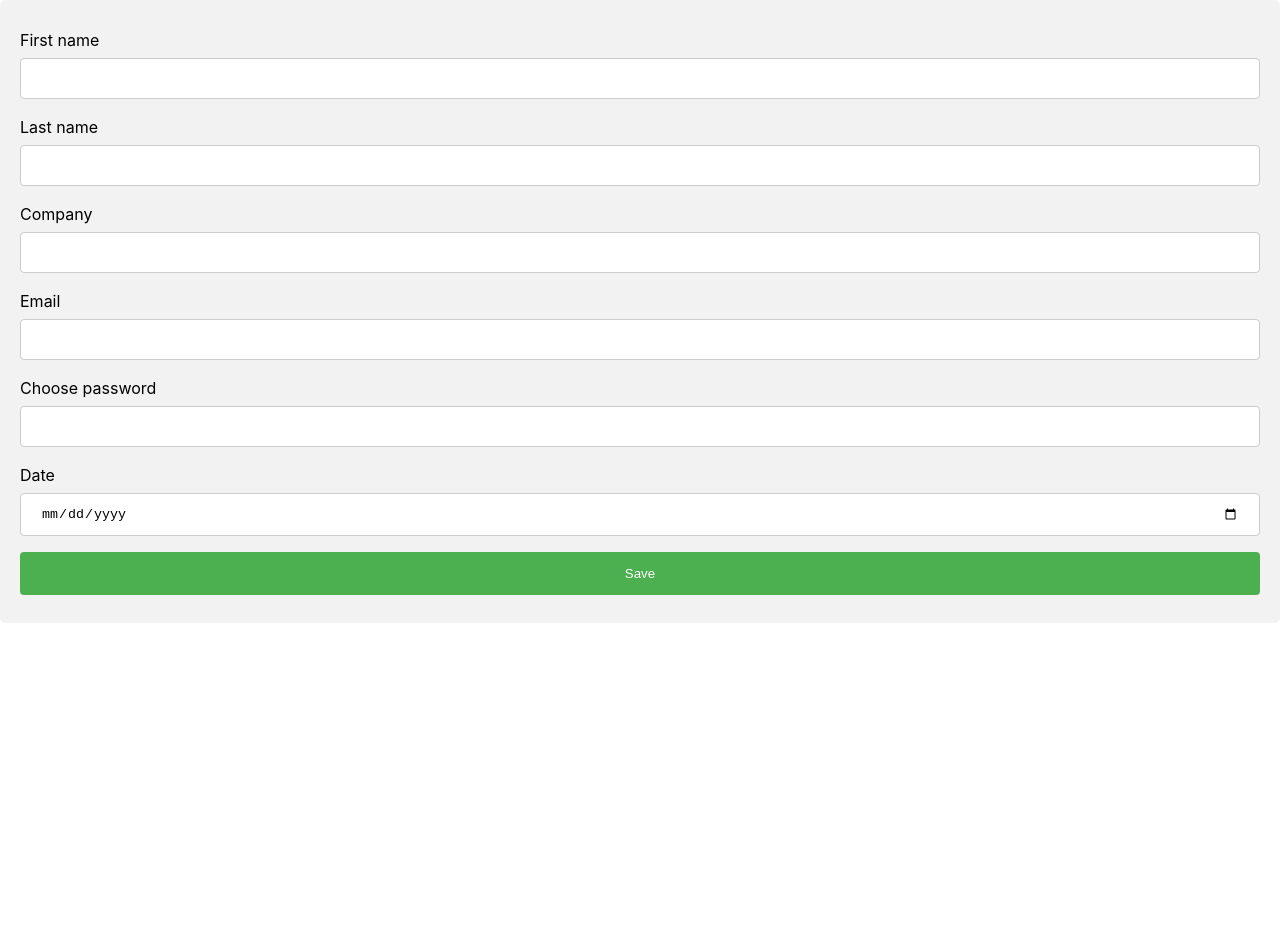
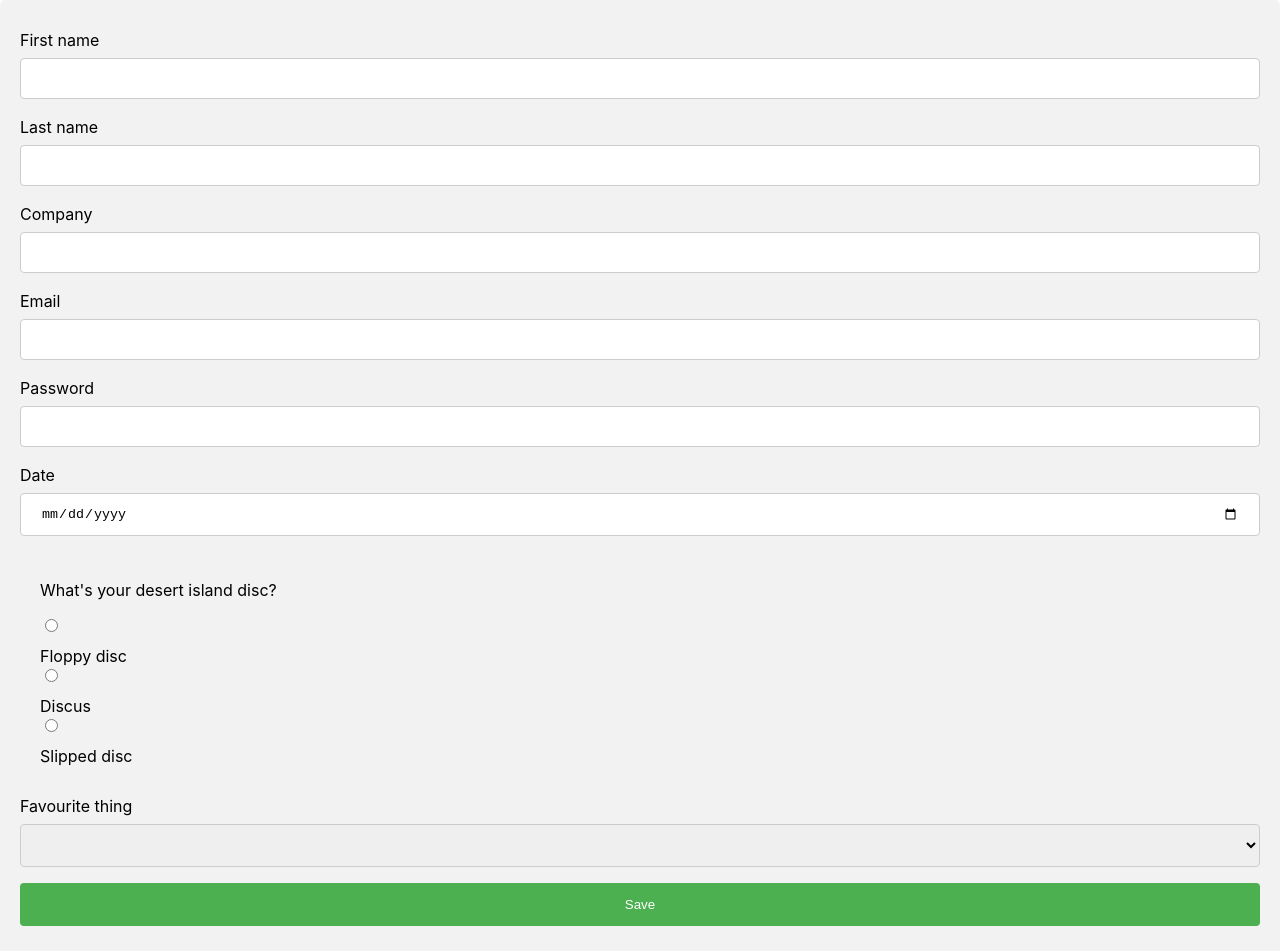
Before and after one commit to jonathanwelton/form-comparison-app, a Next.js app: page /react-hook-form-example in a window 1280 px wide. Shown: the top 951 px of the page. Before the commit the page ends 800 px from the top, so only its background shows below. Built offline with nearby package versions, Linux system fonts and the light colour scheme.

Commit message:
Make RHF ours

```diff
--- /dev/null
+++ b/components/RadioButton.tsx
@@ -0,0 +1,19 @@
+import React from 'react'
+
+interface RadioButtonProps {
+    label: string,
+    name: string,
+    required?: boolean,
+    value: string
+}
+
+const RadioButton: React.ForwardRefRenderFunction<HTMLInputElement, RadioButtonProps> = ({label, name, required, value, ...props }, ref) => (
+    <>
+        <input id={value} name={name} required={required} type="radio" {...props} ref={ref} value={value} />
+        <label htmlFor={value}>{label}</label>
+    </>
+)
+
+const RadioButtonwithRef = React.forwardRef(RadioButton)
+
+export default RadioButtonwithRef
--- /dev/null
+++ b/components/RadioGroup.tsx
@@ -0,0 +1,20 @@
+import React from 'react'
+
+interface RadioGroupProps {
+    children: React.ReactNode,
+    errorMessage?: string
+    name: string,
+    title: string,
+}
+
+const RadioGroup: React.ForwardRefRenderFunction<HTMLDivElement, RadioGroupProps> = ({ children, errorMessage, name, title }, ref) => (
+    <div aria-invalid={!!errorMessage} aria-describedby={!!errorMessage && `${name}-error-message`} aria-labelledby={`${name}-label`} role="radiogroup" ref={ref}>
+        <p id={`${name}-label`}>{title}</p>
+        {children}
+        {errorMessage && <span id={`${name}-error-message`} role="alert">{errorMessage}</span>}
+    </div>
+)
+
+const RadioGroupwithRef = React.forwardRef(RadioGroup)
+
+export default RadioGroupwithRef
--- /dev/null
+++ b/components/Select.tsx
@@ -0,0 +1,27 @@
+import React from 'react'
+
+interface SelectProps {
+    errorMessage?: string,
+    label: string,
+    options: { label: string, value: string}[],
+    name: string,
+    required?: boolean,
+    type?: string,
+}
+
+const Select: React.ForwardRefRenderFunction<HTMLSelectElement, SelectProps> = ({ errorMessage, label, name, options, required, type = 'text', ...props }, ref) => (
+    <>
+        <label htmlFor={name}>{label}</label>
+        <select aria-describedby={errorMessage && `${name}-error-message`} aria-invalid={!!errorMessage} id={name} name={name} required={required} {...props} ref={ref}>
+        <option value=""></option>
+            {options.map(option => (
+                <option key={option.value} value={option.value}>{option.label}</option>
+            ))}
+        </select>
+        {errorMessage && <span id={`${name}-error-message`} role="alert">{errorMessage}</span>}
+    </>
+)
+
+const SelectwithRef = React.forwardRef(Select)
+
+export default SelectwithRef
--- /dev/null
+++ b/components/TextInput.tsx
@@ -0,0 +1,21 @@
+import React from 'react'
+
+interface TextInputProps {
+    errorMessage?: string,
+    label: string,
+    name: string,
+    required?: boolean,
+    type?: string,
+}
+
+const TextInput: React.ForwardRefRenderFunction<HTMLInputElement, TextInputProps> = ({ errorMessage, label, name, required, type = 'text', ...props }, ref) => (
+    <>
+        <label htmlFor={name}>{label}</label>
+        <input aria-describedby={errorMessage && `${name}-error-message`} aria-invalid={!!errorMessage} id={name} name={name} required={required} type={type} {...props} ref={ref} />
+        {errorMessage && <span id={`${name}-error-message`} role="alert">{errorMessage}</span>}
+    </>
+)
+
+const TextInputwithRef = React.forwardRef(TextInput)
+
+export default TextInputwithRef
--- /dev/null
+++ b/hooks/useForm.ts
@@ -0,0 +1,27 @@
+import { RegisterOptions, SubmitHandler, UseFormProps, useForm as useRHF } from "react-hook-form";
+
+const useForm = (props?: UseFormProps) => {
+    const { register, ...rest } = useRHF({ mode: 'onBlur', ...props})
+
+    const extendedRegister = (name: string, rules: RegisterOptions) => {
+        const returns = register(name, rules)
+
+        return {
+            ...returns,
+            required: !!rules.required
+        }
+    }
+
+    return {
+        register: extendedRegister,
+        ...rest
+    }
+};
+
+export type {
+    SubmitHandler
+}
+
+export {
+    useForm
+}
--- a/pages/react-hook-form-example.tsx
+++ b/pages/react-hook-form-example.tsx
@@ -1,4 +1,9 @@
-import { SubmitHandler, useForm } from "react-hook-form";
+import { SubmitHandler, useForm } from "../hooks/useForm";
+
+import RadioButton from "../components/RadioButton"
+import RadioGroup from "../components/RadioGroup"
+import Select from "../components/Select"
+import TextInput from "../components/TextInput"
 
 type Inputs = {
   firstName: string,
@@ -11,85 +16,65 @@ type Inputs = {
 };
 
 export default function ReactHookFormExample({ saveData }) {
-  const { register, handleSubmit, formState: { errors } } = useForm<Inputs>({ mode: 'onBlur' });
+  const { register, handleSubmit, formState: { errors } } = useForm();
   const onSubmit: SubmitHandler<Inputs> = data => {
     console.log(data)
     if (typeof saveData !== 'undefined') { saveData(data) }
   }
 
   return (
-    <form noValidate onSubmit={handleSubmit(onSubmit)}>
-      <label>First name</label>
-      <input
-        type="text"
-        aria-invalid={errors.firstName ? "true" : "false"}
-        data-testid="firstName"
-        {...register("firstName", {
+    <main>
+      <form noValidate onSubmit={handleSubmit(onSubmit)}>
+        <TextInput data-testid="firstName" errorMessage={errors?.firstName?.message} label="First name" {...register("firstName", {
           required: { value: true, message: "Please enter you first name" }
-        })}
-      />
-      {errors.lastName && <span role="alert">{errors.lastName.message}</span>}
+        })} />
 
-      <label>Last name</label>
-      <input
-        type="text"
-        aria-invalid={errors.lastName ? "true" : "false"}
-        data-testid="lastName"
-        {...register("lastName", {
+        <TextInput data-testid="lastName" errorMessage={errors?.lastName?.message} label="Last name" {...register("lastName", {
           required: { value: true, message: "Please enter you last name" }
-        })}
-      />
-      {errors.firstName && <span role="alert">{errors.firstName.message}</span>}
+        })} />
 
-      <label>Company</label>
-      <input
-        type="text"
-        aria-invalid={errors.company ? "true" : "false"}
-        data-testid="company"
-        {...register("company", {
+        <TextInput data-testid="company" errorMessage={errors?.company?.message} label="Company" {...register("company", {
           required: { value: true, message: "Please enter you company" }
-        })}
-      />
-      {errors.company && <span role="alert">{errors.company.message}</span>}
+        })} />
 
-      <label>Email</label>
-      <input
-        type="email"
-        aria-invalid={errors.email ? "true" : "false"}
-        data-testid="email"
-        {...register("email", {
+        <TextInput data-testid="email" errorMessage={errors?.email?.message} label="Email" type="email" {...register("email", {
           required: { value: true, message: "Please enter your email" },
           pattern: { value: /^(([^<>()[\]\.,;:\s@\"]+(\.[^<>()[\]\.,;:\s@\"]+)*)|(\".+\"))@(([^<>()[\]\.,;:\s@\"]+\.)+[^<>()[\]\.,;:\s@\"]{2,})$/i, message: "Please enter a valid email" }
-        })}
-      />
-      {errors.email && <span role="alert">{errors.email.message}</span>}
+        })} />
 
-      <label>Choose password</label>
-      <input
-        type="password"
-        aria-invalid={errors.password ? "true" : "false"}
-        data-testid="password"
-        {...register("password", {
+        <TextInput data-testid="password" errorMessage={errors?.password?.message} label="Password" type="password" {...register("password", {
           required: { value: true, message: "Please enter a password" },
-          minLength:  { value: 8, message: "Please enter a password at least 8 characters long" },
-          maxLength:  { value: 100, message: "Please enter a password no more than 100 characters long" },
           pattern: { value: /^(?=.{8,100}$)(?=.*?[a-z])(?=.*?[A-Z])(?=.*?[0-9]).*$/ , message: "Please enter a valid password containing at least one number with a mixture of uppercase and lowercase letters" }
-        })}
-      />
-      {errors.password && <span role="alert">{errors.password.message}</span>}
+        })} />
 
-      <label>Date</label>
-      <input
-        type="date"
-        aria-invalid={errors.date ? "true" : "false"}
-        data-testid="date"
-        {...register('date', {
+        <TextInput data-testid="date" errorMessage={errors?.date?.message} label="Date" type="date" {...register("date", {
           required: { value: true, message: "Please enter a valid date" },
-        })}
-      />
-      {errors.date && <span role="alert">{errors.date.message}</span>}
+        })} />
 
-      <input type="submit" data-testid="save" value="Save" />
-    </form>
+        <RadioGroup errorMessage={errors?.desertIslandDisc?.message} name="desertIslandDisc" title="What's your desert island disc?">
+          <RadioButton data-testid="floppyDisc" label="Floppy disc" value="floppy disc"
+            {...register("desertIslandDisc", {
+              required: { value: true, message: "Please radio in" }
+            })}
+          />
+          <RadioButton data-testid="discus" label="Discus" value="discus"
+            {...register("desertIslandDisc", {
+              required: { value: true, message: "Please radio in" }
+            })}
+          />
+          <RadioButton data-testid="slippedDisc" label="Slipped disc" value="slippedDisc"
+            {...register("desertIslandDisc", {
+              required: { value: true, message: "Please radio in" }
+            })}
+          />
+        </RadioGroup>
+
+        <Select data-testid="favouriteThing" errorMessage={errors?.favouriteThing?.message} label="Favourite thing" options={[{label: "Dogs", value: "dogs"}, {label: "Computers", value: "computers"}, {label: "Form comparison applications", value: "form comparison applications"}]} {...register("favouriteThing", {
+          required: { value: true, message: "Please pick a favourite thing from the options" }
+        })} />
+
+        <input type="submit" data-testid="save" value="Save" />
+      </form>
+    </main>
   );
 }
--- a/styles/globals.css
+++ b/styles/globals.css
@@ -19,7 +19,7 @@ h1 {
   box-sizing: border-box;
 }
 
-input, select {
+input:not([type="radio"]), select {
   width: 100%;
   padding: 12px 20px;
   margin: 8px 0;
@@ -27,6 +27,13 @@ input, select {
   border: 1px solid #ccc;
   border-radius: 4px;
   box-sizing: border-box;
+}
+
+input[aria-invalid="true"],
+select[aria-invalid="true"],
+input:focus[aria-invalid="true"],
+select:focus[aria-invalid="true"] {
+  border-color: #E03129;
 }
 
 input[type=submit] {
@@ -59,3 +66,7 @@ label {
   flex-direction: row;
   margin-top: 10px;
 }
+
+[role="radiogroup"][aria-invalid="true"] {
+  border: 2px solid red;
+}
```
Also changed, not shown: 1 other file (tests, documents, lock files or other folders).
